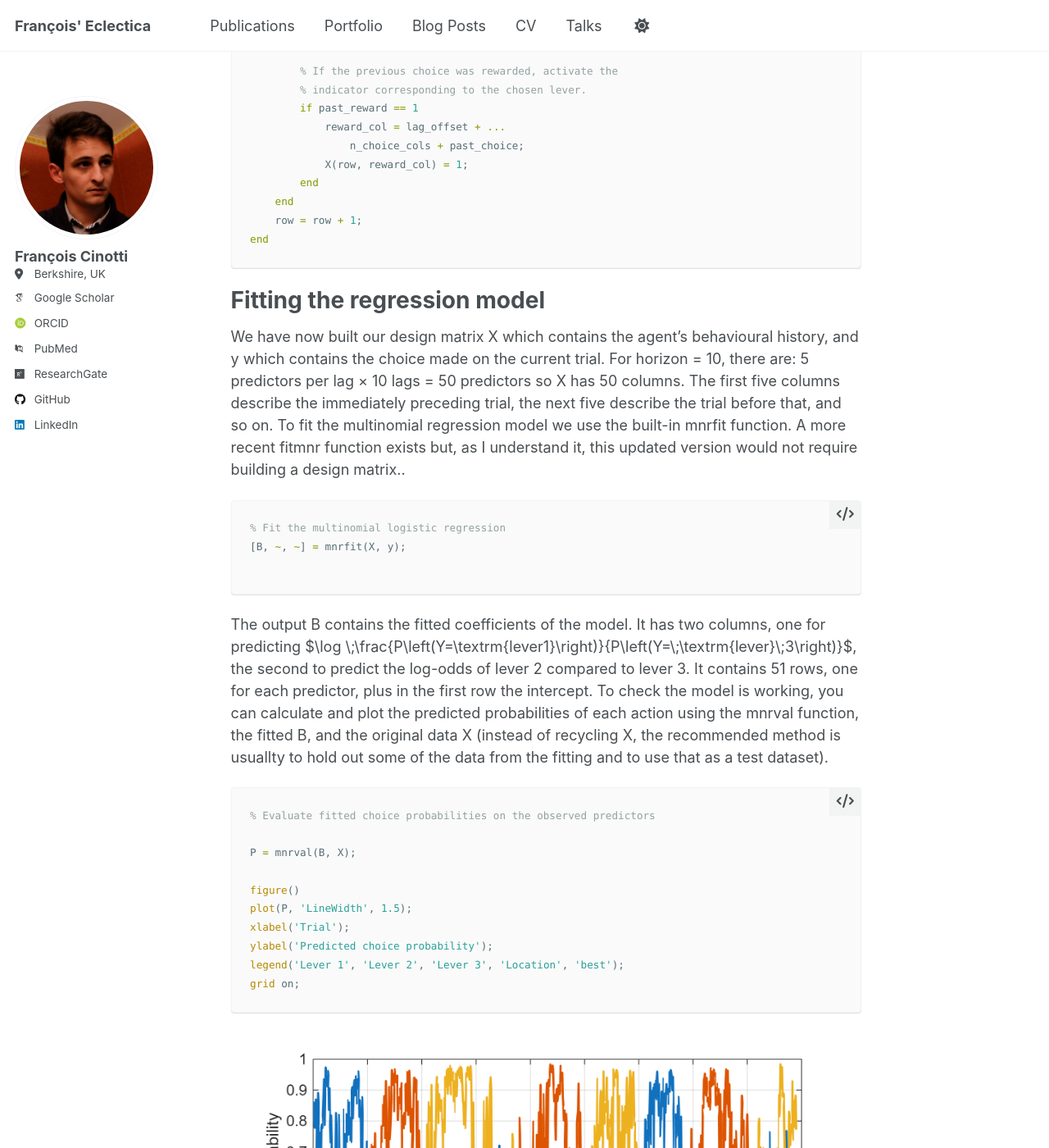
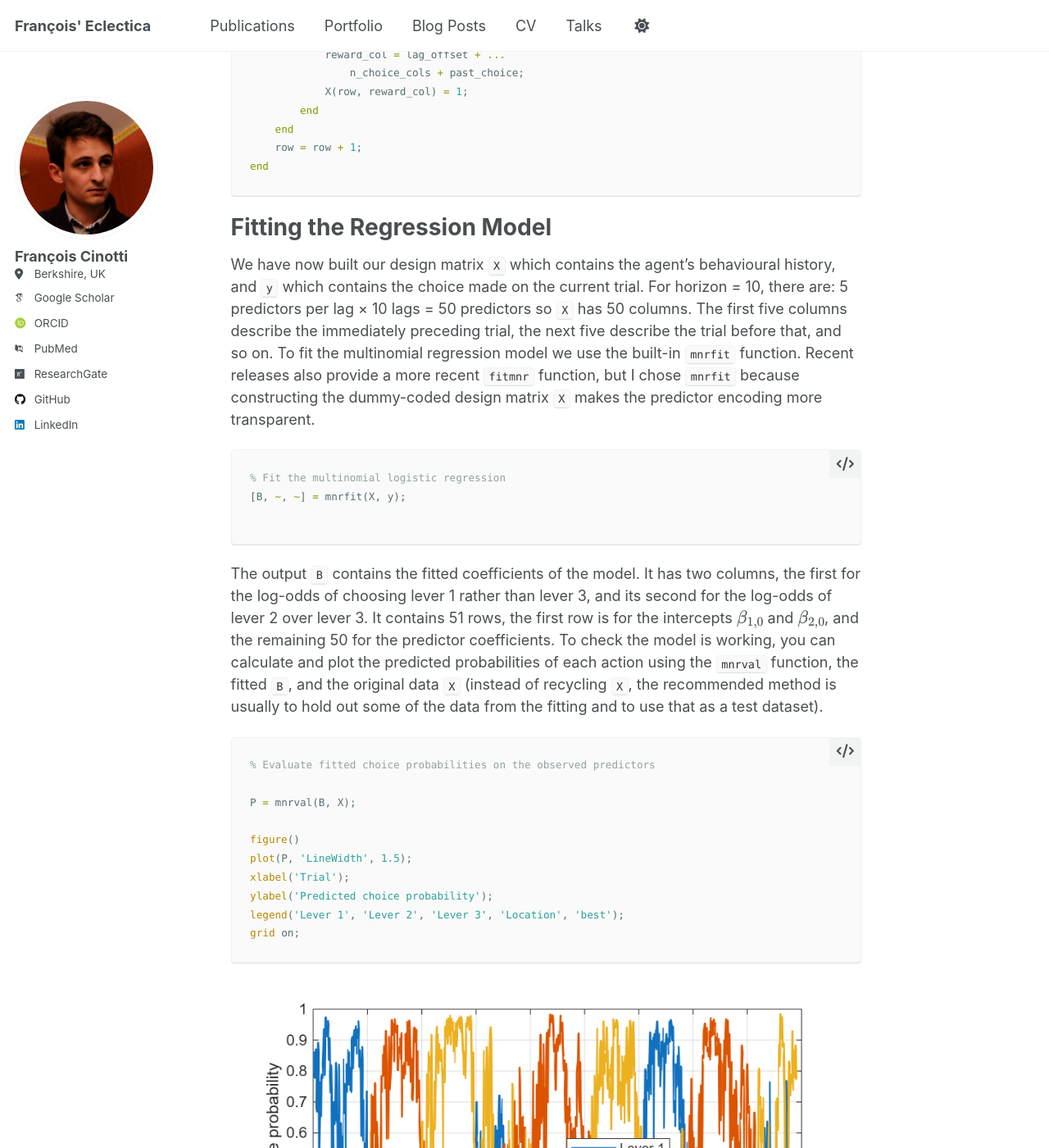
Before and after one commit to frct/frct.github.io, a Jekyll site: the page built from _posts/2026-09-22-Multinomial_Logistic_Regression.md, in a window 1280 px wide and 1400 px high, scrolled down 6671 px. Shown: the whole window at 82% size. Built offline with Jekyll 4.4.1, drawn with Linux system fonts in a browser that asks for light colours; some web fonts are replaced; a script that is not in the unit is left out; some of the changed text lies outside the part shown.

Commit message:
Revise tutorial on multinomial logistic regression in MATLAB
Updated the tutorial to include dummy coding in MATLAB for multinomial logistic regression. Improved clarity and structure of the content, including section titles and explanations.

````diff
--- a/_posts/2026-09-22-Multinomial_Logistic_Regression.md
+++ b/_posts/2026-09-22-Multinomial_Logistic_Regression.md
@@ -1,5 +1,5 @@
 ---
-title: 'TUTORIAL: Fitting multinomial logistic regression models to behavioural data'
+title: 'TUTORIAL: Fitting Multinomial Logistic Regression Models to Behavioural Data Using Dummy Coding in MATLAB'
 date: 2026-09-22
 permalink: /_posts/2026-09-22-Multinomial_Logistic_Regression
 tags:
@@ -14,21 +14,19 @@ This post introduces multinomial logistic regression through a hands-on MATLAB L
 
 [📓 Download the MATLAB Live Script](/files/MultiLogReg.mlx)
 
-# <span style="color:rgb(213,80,0)">TUTORIAL: Running a multinomial logistic regression to analyse a multi\-armed bandit task in MATLAB</span>
-
-# Introduction: What is a Multinomial Logistic Regression?
+# What is Multinomial Logistic Regression?
 
 In statistical analysis, **regression** models are a way of estimating the relationship between an outcome of interest, the so\-called **dependent variable**, and one or more predictors a.k.a. **independent variables**. To do this, it requires observations of different outcomes Y paired with measurements X, to which a model is then fitted to predict Y from X. The most famous example of regression is probably the **simple linear regression** in which both the independent and dependent variable, x and y respectively, are continuous quantities, such as when trying to predict weight based on height. The resulting regression model will then be of the form:
 
- $$ y=\beta_0 +\beta_{1\;} x $$
+ $$ y=\beta_0 +\beta_1 x $$
 
-a simple trend line with an intercept $\beta_0$ and a slope $\beta_1$, the central question, which applies to any regression model, being to find the values of these parameters which produce the best prediction given a set of data points. A first extension that can be made to this model is to admit multiple predictors $x_1 {,\;x}_2 ,\ldotp \ldotp \ldotp x_n$, in which case the model will look something like:
+a simple trend line with an intercept $\beta_0$ and a slope $\beta_1$, the central question, which applies to any regression model, being to find the values of these parameters which produce the best prediction given a set of data points. A first extension that can be made to this model is to admit multiple predictors $x_1 {,\;x}_2 ,\ldotp \ldotp \ldotp x_p$, in which case the model will look something like:
 
- $$ y=\beta_0 +\beta_{1\;} x_{1\;\;} +\beta_{2\;} x_2 +\ldotp \ldotp \ldotp +\beta_n x_{n\;} $$
+ $$ y=\beta_0 +\beta_{1\;} x_{1\;\;} +\beta_{2\;} x_2 +\ldotp \ldotp \ldotp +\beta_p x_{p\;} $$
 
-Sometimes the variable we want to predict is not a continuous quantity like height but a category or **nominal variable**. In the simplest cases, there are only two categories, for instance 'smoker' vs. 'non\-smoker', 'yes' vs. 'no', etc. In this case, the trick at the heart of **logistic regression** is to perform a linear regression, not on the binary outcomes themselves which are not quantities, but on the probability or more precisely the log\-odds of the outcomes, for instance:
+Sometimes the variable we want to predict is not a continuous quantity like height but a category or **nominal variable**. In the simplest cases, there are only two categories, for instance 'smoker' vs. 'non-smoker', 'yes' vs. 'no', etc. In this case, the trick at the heart of **logistic regression** is to perform a linear regression, not on the binary outcomes themselves which are not quantities, but on the probability or more precisely the log-odds of the outcomes, for instance:
 
- $$ \log \left(\frac{p\left(Y=\;\textrm{yes}\right)}{p\left(Y=\;\textrm{no}\right)}\right)=\beta_{0\;} +\beta_{1\;} x_1 +\ldotp \ldotp \ldotp +\beta_{n\;} x_{n\;} $$
+ $$ \log \left(\frac{P\left(Y=\;\textrm{yes}\right)}{P\left(Y=\;\textrm{no}\right)}\right)=\beta_{0\;} +\beta_{1\;} x_1 +\ldotp \ldotp \ldotp +\beta_{n\;} x_{n\;} $$
 
 A **multinomial logistic regression** is used when there are more than two categorical outcomes. In this case, the log\-odds have to be estimated with reference to a reference outcome, and the model is a system of equations with as many equations as there are non\-reference outcomes. For instance, in the case I will be working here, we will be looking at the probabilities of choosing levers in a 3\-armed bandit task. The outcome at a given trial is indeed nominal, e.g. the agent chose lever 1, and since we have three possible choices, we want to find the parameters of a system of 2 equations which, assuming we took lever 3 as reference, would be:
 
@@ -37,17 +35,18 @@ A **multinomial logistic regression** is used when there are more than two categ
 Once the parameters are found and using the fact that $P\left(\textrm{lever}\;1\right)+P\left(\textrm{lever}\;2\right)+P\left(\textrm{lever}\;3\right)=1$, you can find the estimated probability of each action:
 
  $$ \left\lbrace \begin{array}{l} P(lever_1 )=\frac{e^{\eta_1 } }{1+e^{\eta_1 } +e^{\eta_2 } }\newline P(lever_2 )=\frac{e^{\eta_2 } }{1+e^{\eta_1 } +e^{\eta_2 } }\newline P(lever_3 )=\frac{1}{1+e^{\eta_1 } +e^{\eta_2 } } \end{array}\right. $$
+
 # Dummy Coding
 
 I've explained how to deal with nominal dependent variables, now comes the turn of nominal independent variables. We cannot use the same trick that dealt with nominal dependent models in logistic regression which consists in replacing categories with probabilities, because the categories of the independent variables belong to data points about which there is no uncertainty. Instead, we use **dummy coding**, a technique that simply replaces nominal variables by 0 or 1 (sometimes \-1 if two predictors are expected to have antagonistic effects) to indicate whether a data point belongs or not to that category. If there are n categories, then n\-1 such dummy variables are needed, the missing category being the reference or default. For example, if we want to predict height based on sex, we could introduce a dummy variable x equal to 1 if the subject is female and 0 if male; the model would be:
 
  $$ y=\beta_0 +\beta_1 x $$
 
-The meaning and value of $\beta_{0\;}$ and $\beta_1 \;$ should now be obvious: if the individual is male, we have $y=\beta_0$ so that $\beta_0$ is just your best prediction of an individual's height knowing he is male, so the average male height; conversely for a female, $y=\beta_0 +\beta_1$ which means that $\beta_1$ must be the difference in average female and male height.
+The meaning and value of $\beta_{0\;}$ and $\beta_1 \;$ should now be obvious: if the individual is male, we have $y=\beta_0$ so that $\beta_0$ is just your best prediction of an individual's height knowing he is male, so the mean height (for this sample); conversely for a female, $y=\beta_0 +\beta_1$ which means that $\beta_1$ must be the difference in mean height between females and males.
 
-# A small simulated dataset
+# A Small Simulated Dataset
 
-We are now ready to tackle the main objective of this tutorial which is to optimise a multinomial logistic regression on data collected in a **multi\-armed bandit task**.These tasks, which are a classic **reinforcement learning** problem commonly used in neuroscience, are made of discrete trials in which subjects have to choose one action among several in the hope of obtaining a reward. Using past rewards and choices as predictors in a logistic regression model can be used to determine the impact of these past events on current choices as in the study of Lau and Glimcher (2005) which used logistic regression to study a two\-armed bandit task and found that the impact of past rewards decayed in an approximately exponential way. This study inspired me to test a more complex multinomial logistic regression on a three\-armed bandit task, which proved to be a more difficult challenge than initially expected.
+We are now ready to tackle the main objective of this tutorial which is to optimise a multinomial logistic regression on data collected in a **multi\-armed bandit task**. These tasks, which are a classic **reinforcement learning** problem commonly used in neuroscience, are made of discrete trials in which subjects have to choose one action among several in the hope of obtaining a reward. Using past rewards and choices as predictors in a logistic regression model can be used to determine the impact of these past events on current choices as in the study of Lau and Glimcher (2005) which used logistic regression to study a two\-armed bandit task and found that the impact of past rewards decayed in an approximately exponential way. This study inspired me to test a more complex multinomial logistic regression on a three\-armed bandit task, which proved to be a more difficult challenge than initially expected.
 
 
 To start with, we shall need data, which will be a simple synthetic collection of 900 trials with recorded choices and rewards. This virtual experiment will consist of blocks of 100 trials during which one of the levers will be rewarded with a 60% probability if selected, while the two others will be rewarded with a probability of 20% each. To generate plausibly realistic choices, we will use a Q\-learning model with a learning rate of 0.1 that also serves as a forgetting rate for non\-selected actions, paired with a softmax action selection with an inverse temperature of 5. If you do not understand what this all means, all you need to know is that this is a way of generating interesting data.
@@ -94,7 +93,7 @@ end
 
 ```
 
-To get an idea of what this data looks like, here is a quick plot of the rates of selection of each lever using running averages. You should see distinct periods in which the three levers dominate in turn for blocks of roughly 100 trials illustrating how the Q\-learning algorithm manages to keep track of the reward schedule.
+To get an idea of what this data looks like, here is a quick plot of the rates of selection of each lever using 20-trial centred-window moving averages. You should see distinct periods in which the three levers dominate in turn for blocks of roughly 100 trials illustrating how the Q\-learning algorithm manages to keep track of the reward schedule.
 
 ```matlab
 %% running averages of lever selection for quick visualisation
@@ -111,9 +110,9 @@ grid on;
 ```
 ![Selection rates](/images/multinomial_regression/figure_0.png)
 
-# **Constructing the lagged predictors**
+# Constructing the Design Matrix
 
-We now ask whether previous choices and rewards can predict the choice on the current trial. At this point, the design of the regression is really up to you. In my case, I want to use the past 10 trials (the horizon) to predict choices based on 5 predictors for each past trial up, which are choosing lever1, choosing lever2, being rewarded on lever 1, being rewarded on lever 2, and being rewarded on lever 3. A few things to note about this design are that there is no predictor for choosing lever 3, which means choosing lever 3 is the reference lever as in the beginning, and that the last three predictors are interaction factors: what is the effect of being rewarded on lever 1 (predictor 3) in addition to the effect of selecting lever 1 (predictor 1). Alternative designs might want to separate these effects separately, and they matter when trying to interpret the final results. Given this design, each past trial in the horizon contributes five columns to our design matrix X which is the sequence of predictors (columns) for each observation rows :
+We now ask whether previous choices and rewards can predict the choice on the current trial. At this point, the design of the regression is really up to you. In my case, I want to use the past 10 trials (the horizon) to predict choices based on 5 predictors for each past trial up: indicators for `choosing lever 1`, `choosing lever 2`, `being rewarded on lever 1`, `being rewarded on lever 2`, and `being rewarded on lever 3`. A few things to note about this design are that there is no predictor for choosing lever 3, which means choosing lever 3 is the reference lever as in the beginning, and that the last three predictors are choice-reward combinations: predictor 3 is the effect of being rewarded on lever 1 in addition to the effect of selecting lever 1 which is predictor 1. Alternative designs might want to separate these effects differently, and they matter when trying to interpret the final results. Given this design, each past trial in the horizon contributes five columns to our design matrix `X` which is the sequence of predictors (columns) for each observation rows :
 
 ```matlab
 horizon = 10;
@@ -183,9 +182,9 @@ for t = horizon + 1 : n_trials % we go through trials filling in the rows of X a
     row = row + 1;
 end
 ```
-# Fitting the regression model
+# Fitting the Regression Model
 
-We have now built our design matrix X which contains the agent's behavioural history, and y which contains the choice made on the current trial. For horizon = 10, there are: 5 predictors per lag × 10 lags = 50 predictors so X has 50 columns. The first five columns describe the immediately preceding trial, the next five describe the trial before that, and so on. To fit the multinomial regression model we use the built\-in mnrfit function. A more recent fitmnr function exists but, as I understand it, this updated version would not require building a design matrix..
+We have now built our design matrix `X` which contains the agent's behavioural history, and `y` which contains the choice made on the current trial. For horizon = 10, there are: 5 predictors per lag × 10 lags = 50 predictors so `X` has 50 columns. The first five columns describe the immediately preceding trial, the next five describe the trial before that, and so on. To fit the multinomial regression model we use the built-in `mnrfit` function. Recent releases also provide a more recent `fitmnr` function, but I chose `mnrfit` because constructing the dummy-coded design matrix `X` makes the predictor encoding more transparent.
 
 ```matlab
 % Fit the multinomial logistic regression
@@ -193,7 +192,7 @@ We have now built our design matrix X which contains the agent's behavioural his
 
 ```
 
-The output B contains the fitted coefficients of the model. It has two columns, one for predicting $\log \;\frac{P\left(Y=\textrm{lever1}\right)}{P\left(Y=\;\textrm{lever}\;3\right)}$, the second to predict the log\-odds of lever 2 compared to lever 3. It contains 51 rows, one for each predictor, plus in the first row the intercept. To check the model is working, you can calculate and plot the predicted probabilities of each action using the mnrval function, the fitted B, and the original data X (instead of recycling X, the recommended method is usuallty to hold out some of the data from the fitting and to use that as a test dataset).
+The output `B` contains the fitted coefficients of the model. It has two columns, the first for the log-odds of choosing lever 1 rather than lever 3, and its second for the log-odds of lever 2 over lever 3. It contains 51 rows, the first row is for the intercepts $$\beta_{1,0}$$ and $$\beta_{2,0}$$, and the remaining 50 for the predictor coefficients. To check the model is working, you can calculate and plot the predicted probabilities of each action using the `mnrval` function, the fitted `B`, and the original data `X` (instead of recycling `X`, the recommended method is usually to hold out some of the data from the fitting and to use that as a test dataset).
 
 ```matlab
 % Evaluate fitted choice probabilities on the observed predictors
@@ -210,7 +209,11 @@ grid on;
 
 ![Predicted choice probabilities](/images/multinomial_regression/figure_1.png)
 
-Compared to the running averages we plotted before, the prediction looks good. We see the levers alternating between blocks, and, unless you have changed the random seed, you should see that the fourth block, in which the agent for some random reason had trouble picking the correct lever 1, is also ambiguous from the fitted model's point of view, thus matching an idiosyncratic feature of the original data. You might want to now plot some of the fitted coefficients to see how past predictors affect choices:
+Compared to the running averages we plotted before, the fitted probabilities reproduce broad patterns of the original data. We see dominance of the different levers alternating between blocks, and, unless you have changed the random seed, you should see that the fourth block, in which the agent for some random reason had trouble picking the correct lever 1, is also ambiguous from the fitted model's point of view, thus matching an idiosyncratic feature of the original data.
+
+# A Quick Stab at Interpreting the Fitted Model
+
+Following the guidance of Lau and Glimcher, you might want to simply plot some of the fitted coefficients to see how past predictors affect choices. An obvious strategy could be to look at the separate impacts of being rewarded on a lever and of selecting a lever without necessarily being rewarded on the log-odds of that same lever, as measurements of the effects of reinforcement and choice persistance on behaviour. In the case of lever 1, the coefficients for the predictor `lever 1 chosen` are found at indices 2, 7, 12, etc. of `B` and the coefficients for the predictor `lever 1 rewarded` at indices 4, 9, 14, etc. For lever 2, we are interested with the coefficients of `lever 2 chosen` (indices 3, 8, 13, ...) and `lever 2 rewarded` (indices 5, 10, 15, ...).
 
 ```matlab
 figure()
@@ -230,4 +233,4 @@ plot(B(5 : cols_per_lag : end,2))
 
 ![Fitted coefficients](/images/multinomial_regression/figure_2.png)
 
-While rewards on lever 1 tend to have a positive impact on selecting that lever again, which decreases over time, the other coefficients are a lot noisier and more difficult to interpret. What we can do about that might be the topic of another tutorial.
+While the other coefficients have little obvious trend, the coefficients associated with rewarded choices on lever 1 are positive and tend to decrease as we look further into the past, suggesting a positive and decreasing impact of past rewards on selecting lever 1. However, contrary to the original study of Lau and Glimcher which relied on a simple logistic regression with just two possible outcomes, interpretation of this observation is more delicate as these coefficients tell us how the lever 1 versus lever 3 log-odds contrast is affected, rather than how choice probability, the quantity we are really interested in, behaves, which might explain why the other coefficients seem noisy at first glance. To know this, we must take into account the other alternatives, a topic for another time.
````
